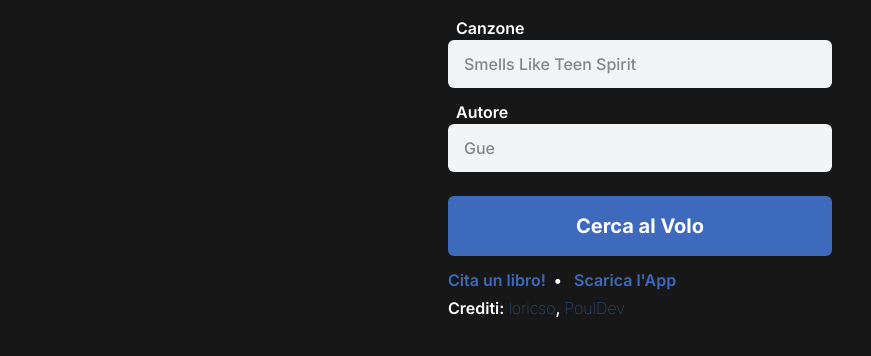
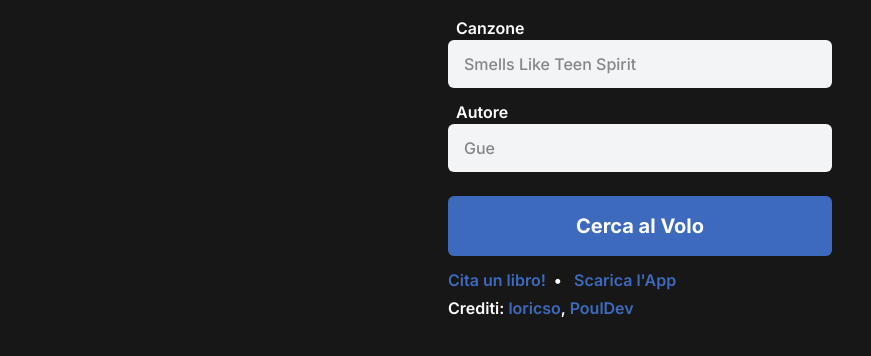
Before and after one commit to loricso/sgrodolix, a website: page src/index.html in a window 1280 px wide. Shown: the part 292-648 px from the top of the page, without its empty margins (0-871 px from the left). Drawn offline with Linux system fonts and the light colour scheme.

Commit message:
not thin

```diff
--- a/src/index.html
+++ b/src/index.html
@@ -77,13 +77,13 @@
 				<p class="mt-1 text-white font-semibold">
 					Crediti:
 					<a
-						class="font-thin text-primary"
+						class="font-semibold text-primary"
 						href="https://github.com/loricso"
 						>loricso</a
 					>,
 
 					<a
-						class="font-thin text-primary"
+						class="font-semibold text-primary"
 						href="https://github.com/PoulDev"
 						>PoulDev</a
 					>
```
